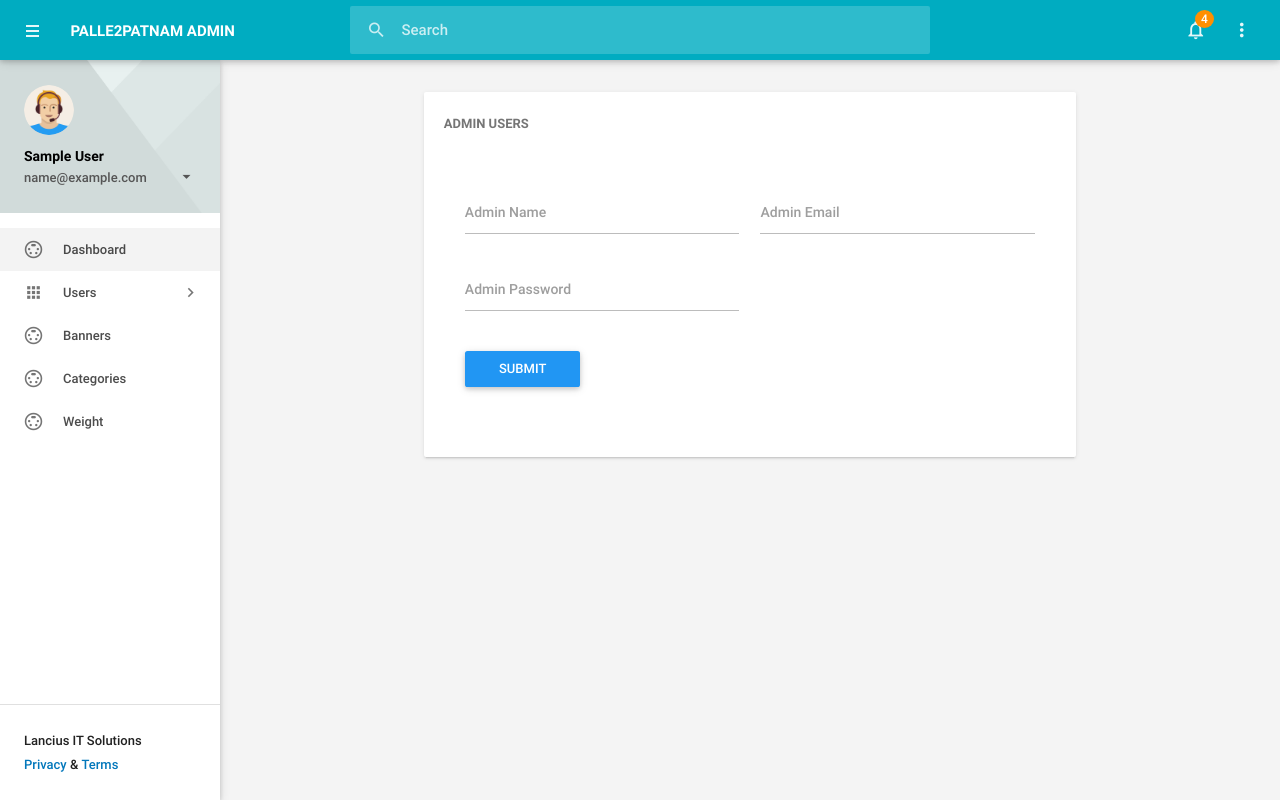
After one commit to Srinivaslancius/Palle2Patnam, a PHP site: page /palle2patnam/add_admin_users.php in a window 1280 px wide. The commit adds this page. Run offline with PHP 8.4, Linux system fonts and the light colour scheme; the visitor is signed in with stand-in values (Sample User, id 1); tables that the repository leaves empty or names only in its code hold one stand-in row (values such as "Sample post").

Commit message:
new admin changes

```diff
--- /dev/null
+++ b/admin/add_admin_users.php
@@ -0,0 +1,63 @@
+<?php include_once 'main_header.php'; ?>
+
+<?php include_once 'side_navigation.php';?>
+<?php
+if (!isset($_POST['submit']))  {
+            echo "";
+        } else  {
+
+    $admin_name = $_POST['admin_name'];
+    $admin_email = $_POST['admin_email'];
+    $admin_password = encryptPassword($_POST['admin_password']);
+    $created_at = date("Y-m-d h:i:s");
+    $sql = "INSERT INTO admin_users (`admin_name`, `admin_password`, `admin_email`, `created_at`) VALUES ('$admin_name', '$admin_password', '$admin_email','$created_at')";
+    if($conn->query($sql) === TRUE){
+       echo "<script>alert('Data Updated Successfully');window.location.href='admin_users.php';</script>";
+    } else {
+       echo "<script>alert('Data Updation Failed');window.location.href='admin_users.php';</script>";
+    }
+}
+?>
+
+    <main class="mn-inner">
+        <div class="row">
+
+            <div class="col s12 m12 l2"></div>
+            <div class="col s12 m12 l8">
+                <div class="card">
+                    <div class="card-content">
+                        <span class="card-title">Admin Users</span><br>
+                        <div class="row">
+                           <form class="col s12" method="post">
+                                <div class="row">
+
+                                    <div class="input-field col s6">
+                                        <input id="admin_name" type="text" class="validate" name="admin_name" required>
+                                        <label for="admin_name">Admin Name</label>
+                                    </div>
+                                    <div class="input-field col s6">
+                                        <input id="admin_email" type="email" class="validate" name="admin_email" required>
+                                        <label for="admin_email">Admin Email</label>
+                                    </div>
+                                    <div class="input-field col s6">
+                                        <input id="admin_password" type="password" class="validate" name="admin_password" required>
+                                        <label for="admin_password">Admin Password</label>
+                                    </div>
+
+                                </div>
+                                <div class="row">
+                                    <div class="col s12 l3">
+                                        <input type="submit" name="submit" value="Submit" class="waves-effect waves-light btn blue m-b-xs">
+                                    </div>
+                                </div>
+                            </form>
+                        </div>
+                    </div>
+                </div>
+
+            </div>
+            <div class="col s12 m12 l2"></div>
+        </div>
+    </main>
+
+<?php include_once 'footer.php'; ?>
--- a/admin/admin_users.php
+++ b/admin/admin_users.php
@@ -8,6 +8,7 @@
                     <div class="col s12 m12 l12">
                         <div class="card">
                             <div class="card-content">
+                                <a href="add_admin_users.php" style="float:right">Add Admin User</a>
                                 <span class="card-title">Admin Users</span>
                                 <?php $getData = getAllData('admin_users'); ?>
                                 <table id="example" class="display responsive-table datatable-example">
--- a/admin/side_navigation.php
+++ b/admin/side_navigation.php
@@ -32,7 +32,14 @@
                             </ul>
                         </div>
                     </li>
+                    <li class="no-padding "><a class="waves-effect waves-grey" href="banners.php"><i class="material-icons">settings_input_svideo</i>Banners</a></li>
+
+                    <li class="no-padding "><a class="waves-effect waves-grey" href="categories.php"><i class="material-icons">settings_input_svideo</i>Categories</a></li>
+
+                    <li class="no-padding "><a class="waves-effect waves-grey" href="weight.php"><i class="material-icons">settings_input_svideo</i>Weight</a></li>
+
                 </ul>
+
                 <div class="footer">
                     <p class="copyright">Lancius IT Solutions</p>
                     <a href="#!">Privacy</a> &amp; <a href="#!">Terms</a>
```
Also changed, not shown: admin/add_categories.php (added, +88 -0 lines), admin/categories.php (added, +46 -0 lines).
